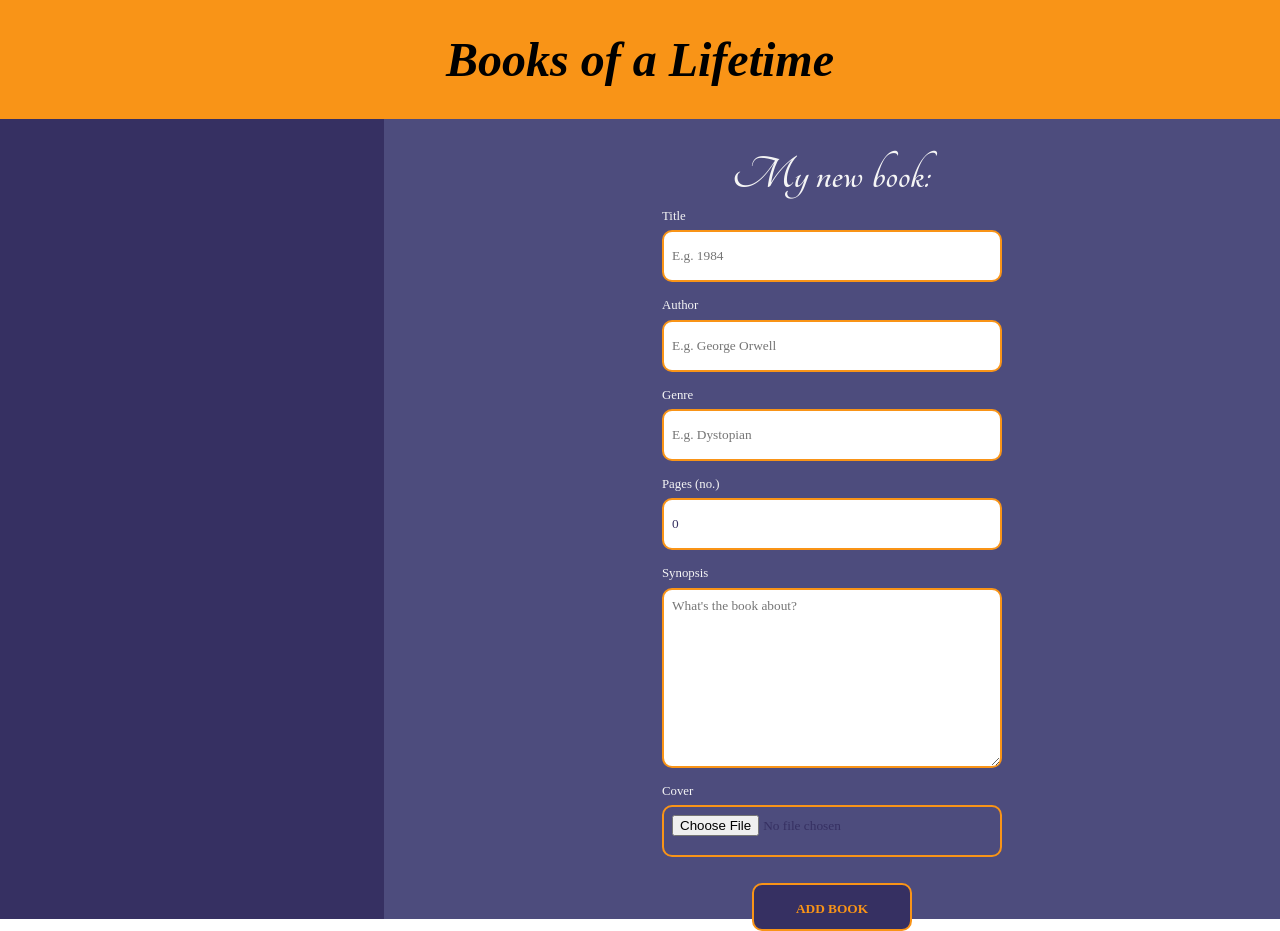
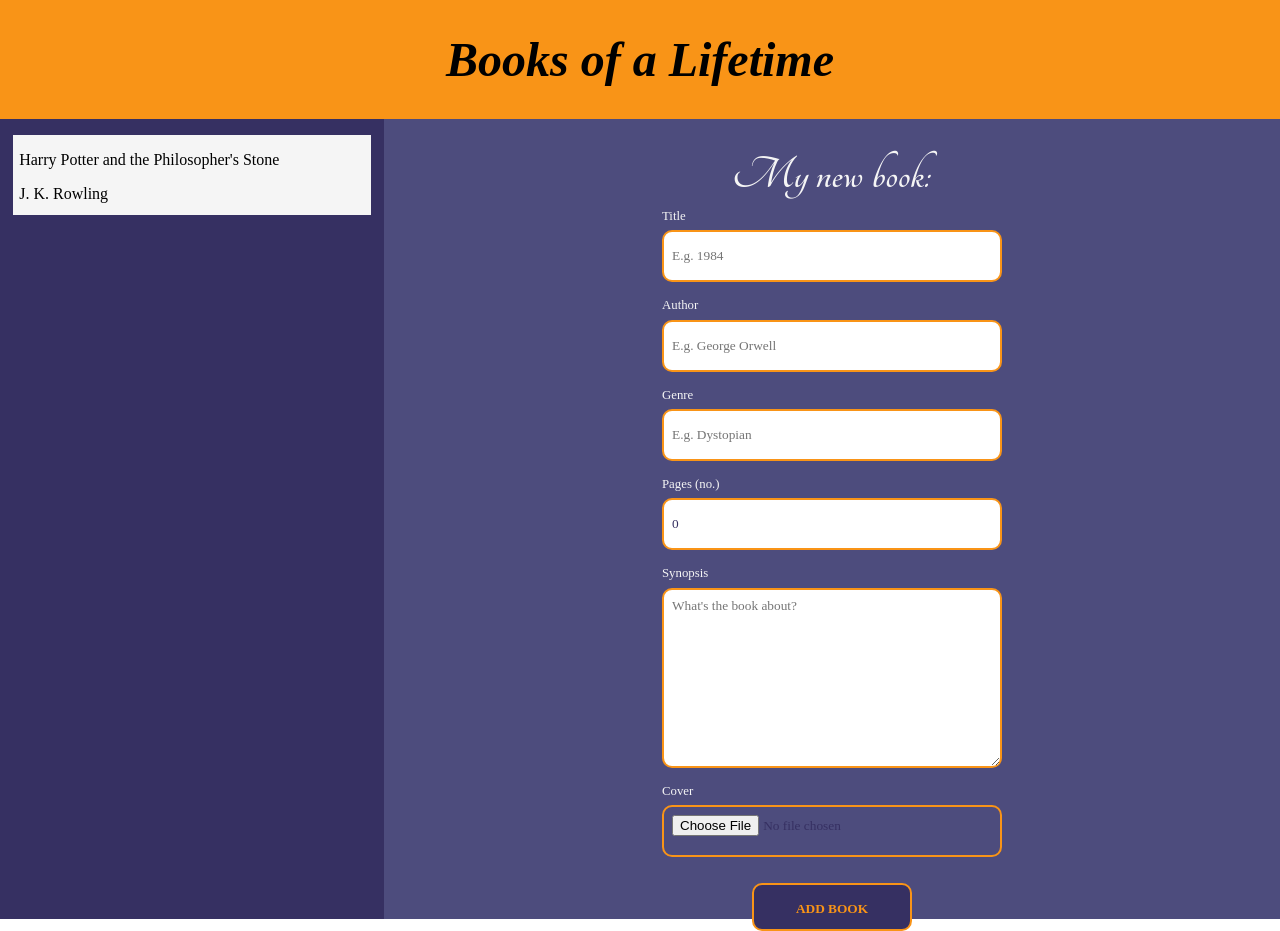
Before and after one commit to gabriele-andolina/book-organiser, a React (Create React App) app: page / in a window 1280 px wide. Both pictures are taken after a click on the button "ADD A BOOK". Built offline with nearby package versions, Linux system fonts and the light colour scheme; a web font is replaced by a local one.

Commit message:
Components/Style: Created BookItem to show individual books in MyBooks

```diff
--- a/src/App.js
+++ b/src/App.js
@@ -64,7 +64,7 @@ function Main() {
                 )}
                 {myBooksBtnIsActive && <Button>My Books</Button>}
             </div>
-            {myBooksColumn && <MyBooks />}
+            {myBooksColumn && <MyBooks allBooks={allBooks} />}
             {formIsActive && <Form onAddBook={handleAddNewBook} />}
         </div>
     );
@@ -172,7 +172,24 @@ function Form({ onAddBook }) {
 }
 
 function MyBooks({ allBooks }) {
-    return <div className="my-books">{allBooks}</div>;
+    return (
+        <div className="my-books">
+            <ul>
+                {allBooks.map((book) => (
+                    <BookItem title={book.title} author={book.author} />
+                ))}
+            </ul>
+        </div>
+    );
+}
+
+function BookItem({ title, author }) {
+    return (
+        <div className="book-item">
+            <p>{title}</p>
+            <p>{author}</p>
+        </div>
+    );
 }
 
 export default App;
--- a/src/style.css
+++ b/src/style.css
@@ -140,3 +140,13 @@ textarea:focus {
     height: 100vh;
     background-color: #363062;
 }
+
+.book-item {
+    height: 5rem;
+    width: 28vw;
+    background-color: #f5f5f5;
+    position: absolute;
+    right: 1vw;
+    box-sizing: border-box;
+    padding-left: 0.4rem;
+}
```
